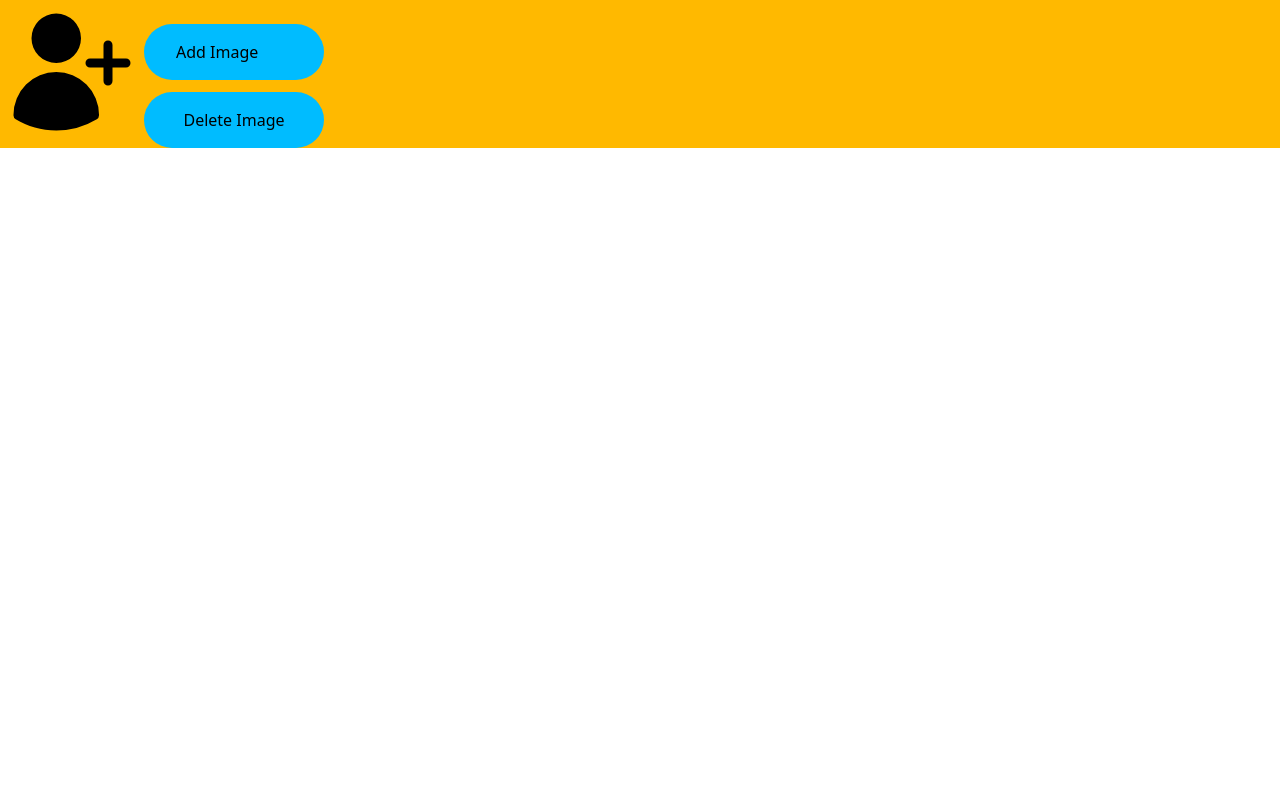
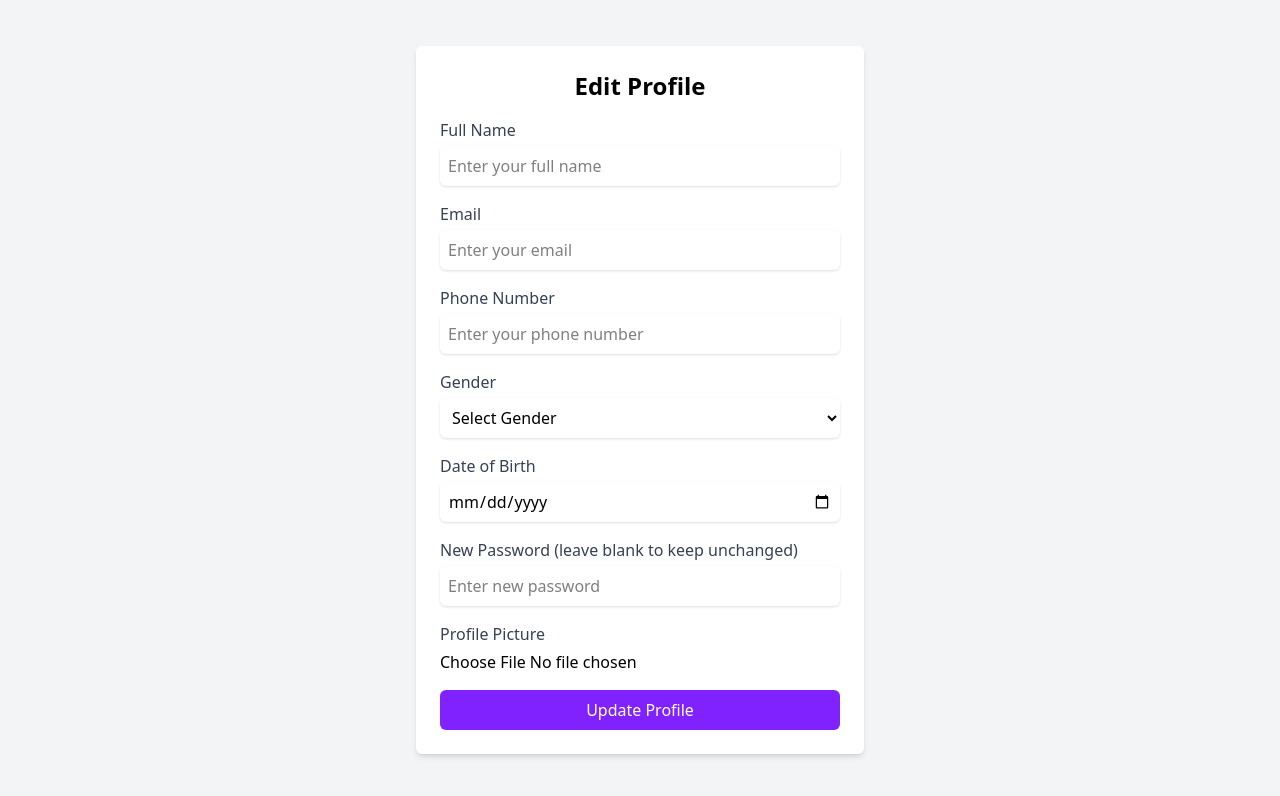
Before and after one commit to Meet-08/OdooHack, a React (Vite) app in the folder frontend/: page /edit-profile in a window 1280 px wide. Shown: the top 796 px of the page. Built offline with nearby package versions, Linux system fonts and the light colour scheme; no server answers.

Commit message:
edit profile added

```diff
--- a/frontend/src/pages/EditProfile.jsx
+++ b/frontend/src/pages/EditProfile.jsx
@@ -1,60 +1,215 @@
-import React, { useEffect, useState } from 'react';
-import { useSelector, useDispatch } from 'react-redux';
-import { HiUserPlus } from 'react-icons/hi2';
-import { updateProfilePic } from '../Reducers/AuthSlice';
+import React, { useEffect } from "react";
+import { useForm } from "react-hook-form";
+import { useSelector, useDispatch } from "react-redux";
+import axios from "axios";
+import Toast from "react-hot-toast";
+import { useNavigate } from "react-router-dom";
+import { fetchUser } from "../Reducers/AuthSlice";
 
 const EditProfile = () => {
+    const {
+        register,
+        handleSubmit,
+        reset,
+        formState: { errors },
+    } = useForm();
+
     const user = useSelector((state) => state.auth.user);
-    const [image, setImage] = useState(null);
     const dispatch = useDispatch();
+    const navigate = useNavigate();
 
     useEffect(() => {
-        if (image) {
-            const formData = new FormData();
-            formData.append('image', image);
-            dispatch(updateProfilePic(formData));
+        if (user) {
+            reset({
+                fullname: user.fullname,
+                email: user.email,
+                phoneNo: user.phoneNo,
+                gender: user.gender || "",
+                dob: user.dob ? user.dob.substring(0, 10) : "",
+            });
         }
-    }, [image, dispatch]);
+    }, [user, reset]);
 
-    const handleImageChange = (e) => {
-        setImage(e.target.files[0]);
+    const onSubmit = async (data) => {
+        const formData = new FormData();
+        formData.append("fullname", data.fullname);
+        formData.append("email", data.email);
+        formData.append("phoneNo", data.phoneNo);
+        formData.append("gender", data.gender);
+        formData.append("dob", data.dob);
+
+        if (data.password) {
+            formData.append("password", data.password);
+        }
+
+        if (data.profilePic && data.profilePic[0]) {
+            formData.append("profilePic", data.profilePic[0]);
+        }
+
+        try {
+            const response = await axios.put(
+                "http://localhost:3000/api/auth/edit-profile",
+                formData,
+                { headers: { "Content-Type": "multipart/form-data" } }
+            );
+            if (response.status === 200) {
+                Toast.success("Profile updated successfully!");
+                dispatch(fetchUser());
+                navigate("/");
+            }
+        } catch (error) {
+            Toast.error(
+                "Error updating profile: " +
+                (error.response?.data?.message || error.message)
+            );
+        }
     };
 
-    const handleDeleteImage = () => {
-        setImage(null);
-        dispatch(updateProfilePic(null));
+    const handleDeleteProfilePic = async () => {
+        try {
+            const response = await axios.delete(
+                "http://localhost:3000/api/auth/delete-profile-pic"
+            );
+            if (response.status === 200) {
+                Toast.success("Profile picture deleted successfully!");
+                dispatch(fetchUser());
+            }
+        } catch (error) {
+            Toast.error(
+                "Error deleting profile picture: " +
+                (error.response?.data?.message || error.message)
+            );
+        }
     };
-    console.log(user);
+
     return (
-        <div className='container mx-auto w-screen'>
-            <div className='flex bg-amber-400'>
-                <div className=''>
-                    {user?.profilePic ? (
-                        <img
-                            src={`http://localhost:3000/api/auth/profile-pic/${user._id}`}
-                            alt="Profile"
-                            className='w-36 h-36 rounded-full'
+        <div className="min-h-screen flex flex-col items-center justify-center bg-gray-100">
+            <div className="w-full max-w-md p-6 bg-white shadow-md rounded-md">
+                <h2 className="text-2xl font-semibold text-center mb-4">Edit Profile</h2>
+                <form onSubmit={handleSubmit(onSubmit)} className="space-y-4">
+                    {/* Full Name */}
+                    <label className="block">
+                        <span className="text-gray-700">Full Name</span>
+                        <input
+                            type="text"
+                            {...register("fullname", {
+                                required: "Full Name is required",
+                                minLength: {
+                                    value: 6,
+                                    message: "Full Name must be at least 6 characters",
+                                },
+                            })}
+                            className="mt-1 block w-full rounded-md border-gray-300 shadow-sm p-2"
+                            placeholder="Enter your full name"
                         />
-                    ) : (
-                        <HiUserPlus className='w-36 h-36' />)}
-                </div>
-                <div className='flex flex-col items-center space-y-3 mt-6'>
-                    <label className='min-w-[180px] bg-sky-400 px-8 py-4 rounded-full hover:bg-sky-600 cursor-pointer' htmlFor="imageInput">
-                        {user?.profilePic ? "Change Image" : "Add Image"}
+                        {errors.fullname && (
+                            <p className="text-red-500 text-sm">{errors.fullname.message}</p>
+                        )}
+                    </label>
+
+                    {/* Email */}
+                    <label className="block">
+                        <span className="text-gray-700">Email</span>
+                        <input
+                            type="email"
+                            {...register("email", { required: "Email is required" })}
+                            className="mt-1 block w-full rounded-md border-gray-300 shadow-sm p-2"
+                            placeholder="Enter your email"
+                        />
+                        {errors.email && (
+                            <p className="text-red-500 text-sm">{errors.email.message}</p>
+                        )}
+                    </label>
+
+                    {/* Phone Number */}
+                    <label className="block">
+                        <span className="text-gray-700">Phone Number</span>
+                        <input
+                            type="tel"
+                            {...register("phoneNo", {
+                                required: "Phone number is required",
+                            })}
+                            className="mt-1 block w-full rounded-md border-gray-300 shadow-sm p-2"
+                            placeholder="Enter your phone number"
+                        />
+                        {errors.phoneNo && (
+                            <p className="text-red-500 text-sm">{errors.phoneNo.message}</p>
+                        )}
+                    </label>
+
+                    {/* Gender */}
+                    <label className="block">
+                        <span className="text-gray-700">Gender</span>
+                        <select
+                            {...register("gender")}
+                            className="mt-1 block w-full rounded-md border-gray-300 shadow-sm p-2"
+                        >
+                            <option value="">Select Gender</option>
+                            <option value="Male">Male</option>
+                            <option value="Female">Female</option>
+                        </select>
+                    </label>
+
+                    {/* Date of Birth */}
+                    <label className="block">
+                        <span className="text-gray-700">Date of Birth</span>
+                        <input
+                            type="date"
+                            {...register("dob")}
+                            className="mt-1 block w-full rounded-md border-gray-300 shadow-sm p-2"
+                        />
+                    </label>
+
+                    {/* Password (Optional) */}
+                    <label className="block">
+                        <span className="text-gray-700">
+                            New Password (leave blank to keep unchanged)
+                        </span>
+                        <input
+                            type="password"
+                            {...register("password")}
+                            className="mt-1 block w-full rounded-md border-gray-300 shadow-sm p-2"
+                            placeholder="Enter new password"
+                        />
+                    </label>
+
+                    {/* Profile Picture */}
+                    <label className="block">
+                        <span className="text-gray-700">Profile Picture</span>
                         <input
                             type="file"
-                            id="imageInput"
-                            className='hidden'
-                            onChange={handleImageChange}
+                            accept="image/*"
+                            {...register("profilePic")}
+                            className="mt-1 block w-full"
                         />
                     </label>
+
+                    {/* Display current profile picture with delete option */}
+                    {user?.profilePic && (
+                        <div className="mt-2">
+                            <p className="text-gray-700">Current Profile Picture:</p>
+                            <img
+                                src={`http://localhost:3000/api/auth/profile-pic/${user._id}`}
+                                alt="Profile"
+                                className="w-20 h-20 rounded-full object-cover"
+                            />
+                            <button
+                                type="button"
+                                onClick={handleDeleteProfilePic}
+                                className="mt-2 px-4 py-2 bg-red-500 text-white rounded-md hover:bg-red-600"
+                            >
+                                Delete Profile Picture
+                            </button>
+                        </div>
+                    )}
+
                     <button
-                        className='min-w-[180px] bg-sky-400 px-8 py-4 rounded-full hover:bg-sky-600'
-                        onClick={handleDeleteImage}
+                        type="submit"
+                        className="w-full py-2 px-4 bg-violet-600 text-white rounded-md hover:bg-violet-700"
                     >
-                        Delete Image
+                        Update Profile
                     </button>
-                </div>
+                </form>
             </div>
         </div>
     );
--- a/frontend/src/pages/Register.jsx
+++ b/frontend/src/pages/Register.jsx
@@ -2,14 +2,13 @@ import React, { useState } from 'react';
 import { useForm } from 'react-hook-form';
 import axios from 'axios';
 import { Eye, EyeOff } from 'lucide-react';
-import { Link, useNavigate } from 'react-router-dom'
-import Toast from 'react-hot-toast'
+import { Link, useNavigate } from 'react-router-dom';
+import { toast } from 'react-hot-toast';
 import RegisterLogo from '../assets/RegisterLogo-removebg-preview.png';
 import { useDispatch } from 'react-redux';
 import { fetchUser } from '../Reducers/AuthSlice';
 
 const Register = () => {
-
     const { register, handleSubmit, formState: { errors }, reset } = useForm();
     const [passwordVisible, setPasswordVisible] = useState(false);
     const navigate = useNavigate();
@@ -19,89 +18,141 @@ const Register = () => {
         try {
             const response = await axios.post('http://localhost:3000/api/auth/register', data);
             if (response.status === 200) {
-                Toast.success('User Registered Successfully!');
+                toast.success('User Registered Successfully!');
                 reset();
-                dispatch(fetchUser())
-                setTimeout(() => {
+                dispatch(fetchUser());
                 navigate("/");
-                }, 1000);
             }
         } catch (err) {
-            alert('Error Registering User!' + err);
+            const errorMessage = err.response?.data?.message || 'Error Registering User!';
+            toast.error(errorMessage);
         }
     }
 
     return (
-        <div className='flex w-screen h-screen justify-center items-center gap-2'>
-            <div className='w-[50%] h-screen flex justify-center items-center bg-gray-100'>
-                <img src={RegisterLogo} alt="Register page logo" />
+        <div className='flex flex-col md:flex-row w-screen h-screen justify-center items-center gap-2'>
+            <div className='w-full md:w-[50%] h-1/3 md:h-screen flex justify-center items-center bg-gray-100'>
+                <img src={RegisterLogo} alt="Register page logo" className='max-h-[80%]' />
             </div>
-            <div className="max-w-full mx-auto px-4 py-8 flex flex-col justify-between items-center">
+            <div className="w-full md:w-[50%] max-w-full mx-auto px-4 py-8 flex flex-col justify-between items-center">
                 <h2 className="text-3xl font-semibold mb-8 text-center">Create your Account</h2>
-                <form className="w-[80%] space-y-2 border-[2px] border-slate-200 py-3 px-6 rounded-md" onSubmit={handleSubmit(submitForm)}>
+                <form className="w-full md:w-[80%] space-y-2 border-[2px] border-slate-200 py-3 px-6 rounded-md" onSubmit={handleSubmit(submitForm)}>
+                    {/* Full Name Input */}
+                    <div>
                         <label htmlFor="Fullname" className='font-[400]'>Full Name</label>
                         <input
-                        type="text" id='Fullname'
+                            type="text"
+                            id='Fullname'
                             placeholder="Full Name"
-                        {...register("fullname", { required: "Please Enter fullname", min: { value: 6, message: "Fullname must contain more then 6 letter" } })}
+                            {...register("fullname", {
+                                required: "Please Enter fullname",
+                                minLength: {
+                                    value: 6,
+                                    message: "Fullname must contain at least 6 characters"
+                                }
+                            })}
                             className="w-full px-2 py-[10px] border border-slate-300 rounded-md focus:outline-none focus:ring-2 focus:ring-slate-300"
                         />
-                    {errors.fullname && <p className='text-red-500'>{errors.fullname.message}</p>}
+                        {errors.fullname && <p className='text-red-500 text-sm'>{errors.fullname.message}</p>}
+                    </div>
+
+                    {/* Email Input */}
+                    <div>
                         <label htmlFor="email">Email</label>
                         <input
-                        type="email" id='email'
+                            type="email"
+                            id='email'
                             placeholder="Email"
-                        {...register("email", { required: "Please Enter email" })}
+                            {...register("email", {
+                                required: "Please Enter email",
+                                pattern: {
+                                    value: /^[A-Z0-9._%+-]+@[A-Z0-9.-]+\.[A-Z]{2,}$/i,
+                                    message: "Invalid email address"
+                                }
+                            })}
                             className="w-full px-2 py-[10px] border border-slate-300 rounded-md focus:outline-none focus:ring-2 focus:ring-slate-300"
                         />
-                    {errors.email && <p className='text-red-500'>{errors.email.message}</p>}
+                        {errors.email && <p className='text-red-500 text-sm'>{errors.email.message}</p>}
+                    </div>
+
+                    {/* Phone Number Input */}
+                    <div>
                         <label htmlFor="phoneNo">Phone number</label>
-                    <div className="flex items-center border rounded-lg p-2 mt-1 className=w-full px-2 py-[10px] border border-slate-300 rounded-md focus:outline-none focus:ring-2 focus:ring-slate-300">
+                        <div className="flex items-center border border-slate-300 rounded-md p-2 mt-1">
                             <span className="mr-2">+91</span>
                             <input
-                            type="tel" id='phoneNo'
+                                type="tel"
+                                id='phoneNo'
                                 placeholder="Phone number"
-                            {...register("phoneNo", { required: false })}
+                                {...register("phoneNo", {
+                                    pattern: {
+                                        value: /^[6-9]\d{9}$/,
+                                        message: "Invalid Indian phone number"
+                                    }
+                                })}
                                 className="w-full focus:outline-none"
                             />
-                        {errors.phoneNo && <p className='text-red-500'>{errors.phoneNo.message}</p>}
                         </div>
+                        {errors.phoneNo && <p className='text-red-500 text-sm'>{errors.phoneNo.message}</p>}
+                    </div>
+
+                    {/* Password Input */}
+                    <div>
                         <label htmlFor="password">Password</label>
                         <div className="relative">
                             <input
                                 type={passwordVisible ? "text" : "password"}
-                            placeholder="Password" id='password'
-                            {...register("password", { required: "Please Enter password" })}
+                                placeholder="Password"
+                                id='password'
+                                {...register("password", {
+                                    required: "Please Enter password",
+                                    minLength: {
+                                        value: 8,
+                                        message: "Password must be at least 8 characters"
+                                    },
+                                    pattern: {
+                                        value: /^(?=.*[a-z])(?=.*[A-Z])(?=.*\d)(?=.*[@$!%*?&])[A-Za-z\d@$!%*?&]{8,}$/,
+                                        message: "Password must contain uppercase, lowercase, number, and special character"
+                                    }
+                                })}
                                 className="w-full px-2 py-[10px] border border-slate-300 rounded-md focus:outline-none focus:ring-2 focus:ring-slate-300"
                             />
-                        {errors.password && <p className='text-red-500'>{errors.password.message}</p>}
                             <button
                                 type="button"
                                 onClick={() => setPasswordVisible(!passwordVisible)}
-                            className="absolute right-3 top-3 text-sm text-gray-500"
+                                className="absolute right-3 top-3 text-gray-500 hover:text-gray-700"
                             >
-                            {passwordVisible ? <EyeOff /> : <Eye />}
+                                {passwordVisible ? <EyeOff size={20} /> : <Eye size={20} />}
                             </button>
                         </div>
+                        {errors.password && <p className='text-red-500 text-sm'>{errors.password.message}</p>}
+                    </div>
+
+                    {/* Terms and Conditions */}
                     <p className="text-xs text-gray-500">
-                        By continuing you agree to the
-                        <a href="#" className="text-blue-500"> Terms of use </a>
+                        By continuing you agree to our
+                        <Link to="#" className="text-blue-500 hover:underline"> Terms of use </Link>
                         and
-                        <a href="#" className="text-blue-500"> Privacy Policy</a>.
+                        <Link to="#" className="text-blue-500 hover:underline"> Privacy Policy</Link>.
                     </p>
+
+                    {/* Submit Button */}
                     <button
                         type="submit"
-                        className="w-full bg-violet-600 text-white p-2 rounded-lg hover:bg-violet-800"
+                        className="w-full bg-violet-600 text-white p-2 rounded-lg hover:bg-violet-800 transition-colors duration-200"
                     >
                         Create account
                     </button>
                 </form>
+
+                {/* Login Link */}
                 <p className="mt-4 text-center text-sm">
                     Already have an account?
-                    <Link to="/login" href="Login" className="text-blue-500 font-semibold"> Login</Link>
+                    <Link to="/login" className="text-blue-500 font-semibold hover:underline ml-1">Login</Link>
                 </p>
             </div>
         </div>
     )
 }
-export default Register
+
+export default Register;
```
Also changed, not shown: 1 other file (tests, documents, lock files or other folders). Lines whose indentation alone changed are shown as unchanged.
